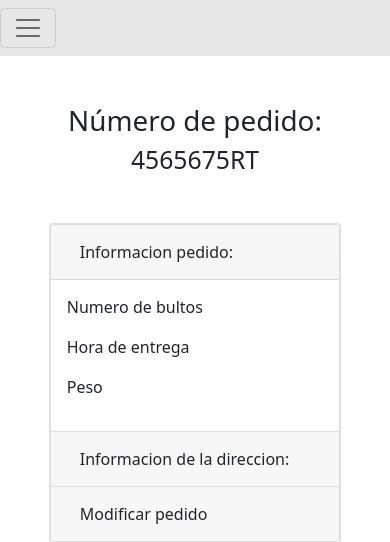
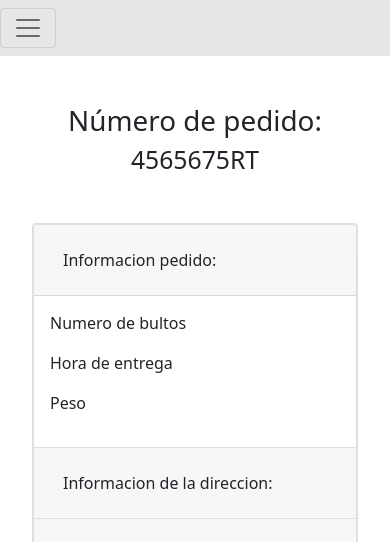
Before and after one commit to Lfparr86/Pedidos, a PHP site: page /detalle.html in a window 390 px wide. Shown: the top 542 px of the page. Run offline with PHP 8.4, Linux system fonts and the light colour scheme; grey boxes are pictures that could not be loaded.

Commit message:
Acordeon y mapa fixed

```diff
--- a/css/style.css
+++ b/css/style.css
@@ -43,8 +43,27 @@ a:hover{
     justify-content: center;
     align-items: center;
 }
+.grandiv{
+    margin-top: 3rem;
+    display: grid;
+    grid-template-columns: 1fr 1fr;
+    gap: 1rem;
+}
+.div{
+    margin: 0 2rem;
+}
 iframe{
-    height: 20rem;
+    width: 100%;
+    height: 100%;
+}
+@media (max-width: 780px) {
+ .grandiv{
+    display: flex;
+    flex-direction: column;
+ }
+ iframe{
+    height: 30rem;
+ }
 }
 
 @media (max-width: 1080px) {
--- a/detalle.html
+++ b/detalle.html
@@ -46,12 +46,12 @@
   <main>
     <h1 class="text-center pt-5">Número de pedido:</h1>
     <h2 class="text-center">4565675RT</h2>
-    <div class="d-flex justify-content-around align-items-center mt-5">
-    <div class="card g-5 w-75 border-3" >
+    <div class="grandiv">
+    <div class="card border-3 div" >
 
-      <div class="accordion" id="accordionExample">
+      <div class="accordion p-0 " id="accordionExample">
         <div class="card">
-          <div class="card-header" id="headingOne">
+          <div class="card-header py-3" id="headingOne">
             <h2 class="mb-0">
               <button class="btn" type="button" data-toggle="collapse" data-target="#collapseOne" aria-expanded="true" aria-controls="collapseOne">
                 Informacion pedido:
@@ -68,7 +68,7 @@
           </div>
         </div>
         <div class="card">
-          <div class="card-header" id="headingTwo">
+          <div class="card-header py-3" id="headingTwo">
             <h2 class="mb-0">
               <button class="btn collapsed" type="button" data-toggle="collapse" data-target="#collapseTwo" aria-expanded="false" aria-controls="collapseTwo">
                 Informacion de la direccion:
@@ -77,7 +77,7 @@
           </div>
           <div id="collapseTwo" class="collapse" aria-labelledby="headingTwo" data-parent="#accordionExample">
             <div class="card-body">
- <p>Provincia</p>
+              <p>Provincia</p>
               <p>Localidad</p>
               <p>Codigo postal</p>
               <p>Nombre de la via</p>
@@ -85,7 +85,7 @@
           </div>
         </div>
         <div class="card">
-          <div class="card-header" id="headingThree">
+          <div class="card-header py-3" id="headingThree">
             <h2 class="mb-0">
               <button class="btn collapsed" type="button" data-toggle="collapse" data-target="#collapseThree" aria-expanded="false" aria-controls="collapseThree">
                 Modificar pedido
@@ -99,11 +99,11 @@
           </div>
         </div>
     </div>
-    <iframe src="https://www.google.com/maps/embed?pb=!1m18!1m12!1m3!1d3169.518826048664!2d-5.9275161847349995!3d37.40121007982922!2m3!1f0!2f0!3f0!3m2!1i1024!2i768!4f13.1!3m3!1m2!1s0xd126f0d94333a4b%3A0xc801daeab863a6fe!2sVirtualSoft%20Studios!5e0!3m2!1ses!2ses!4v1679307951312!5m2!1ses!2ses"  style="border:0;" allowfullscreen="true" loading="lazy" referrerpolicy="no-referrer-when-downgrade"></iframe>
   </div>
-
-
-
+  <div class="div">
+  <iframe src="https://www.google.com/maps/embed?pb=!1m18!1m12!1m3!1d3169.518826048664!2d-5.9275161847349995!3d37.40121007982922!2m3!1f0!2f0!3f0!3m2!1i1024!2i768!4f13.1!3m3!1m2!1s0xd126f0d94333a4b%3A0xc801daeab863a6fe!2sVirtualSoft%20Studios!5e0!3m2!1ses!2ses!4v1679307951312!5m2!1ses!2ses"  style="border:0;" allowfullscreen="true" loading="lazy" referrerpolicy="no-referrer-when-downgrade"></iframe>
+</div>
+</div>
   </main>
   <div class="container d-flex justify-content-end py-5">
   <a type="button" class="btn btn-danger" href="index.html">Volver</a>
```
Also changed, not shown: login.html (+0 -11 lines).
